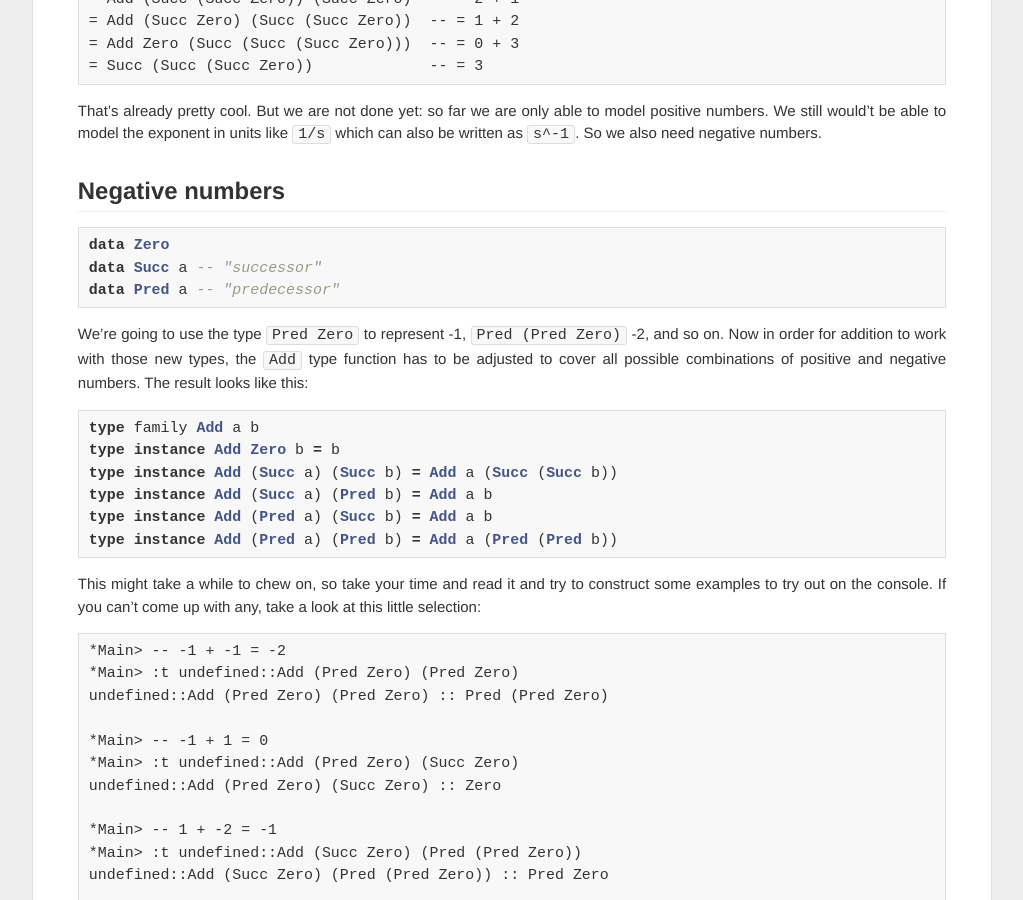
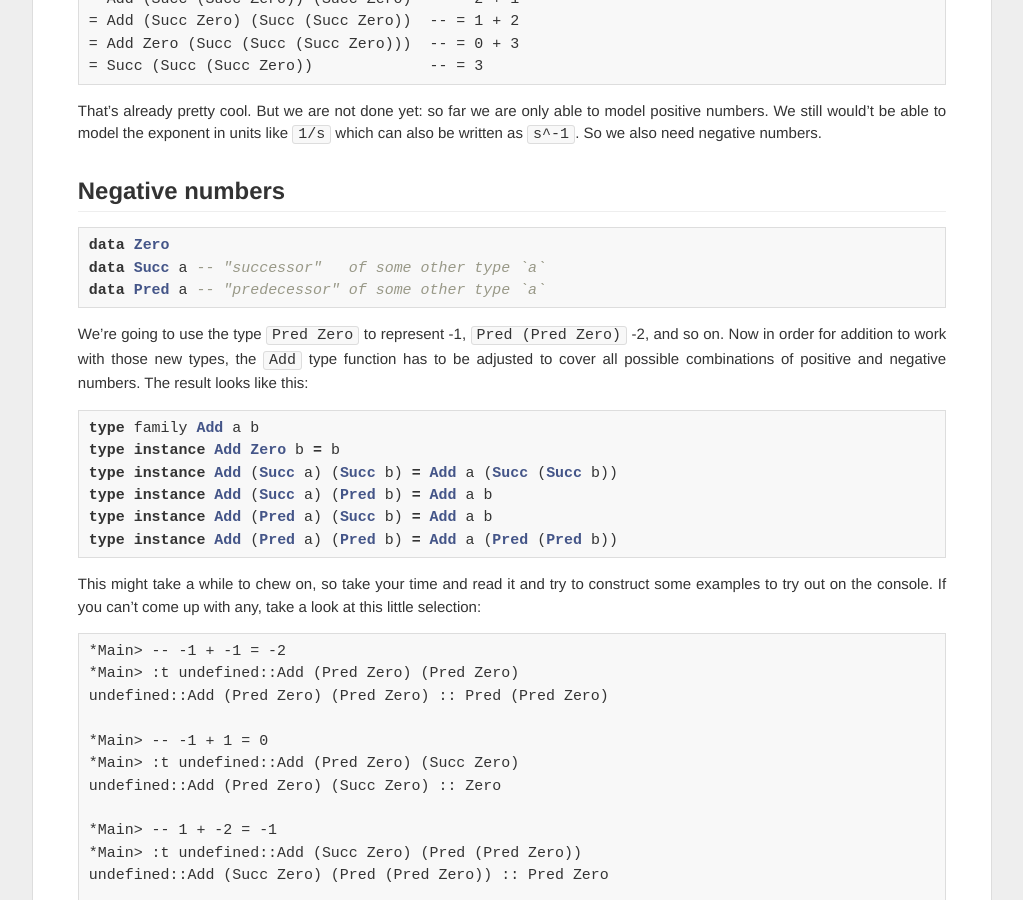
Before and after one commit to fronx/fronx.github.io, a Jekyll site: the page built from _posts/2013-12-24-physical-dimensions-and-types-1.md, in a window 1280 px wide and 900 px high, scrolled down 2800 px. Shown: the whole window, without its empty margins (128-1151 px from the left). Built offline with Jekyll 4.4.1, drawn with Linux system fonts in a browser that asks for light colours; Markdown is read by kramdown in place of the engine named in the settings.

Commit message:
more verboseness cuz you know

````diff
--- a/_posts/2013-12-24-physical-dimensions-and-types-1.md
+++ b/_posts/2013-12-24-physical-dimensions-and-types-1.md
@@ -125,8 +125,8 @@ That's already pretty cool. But we are not done yet: so far we are only able to
 
 ```haskell
 data Zero
-data Succ a -- "successor"
-data Pred a -- "predecessor"
+data Succ a -- "successor"   of some other type `a`
+data Pred a -- "predecessor" of some other type `a`
 ```
 
 We're going to use the type `Pred Zero` to represent -1, `Pred (Pred Zero)` -2, and so on. Now in order for addition to work with those new types, the `Add` type function has to be adjusted to cover all possible combinations of positive and negative numbers. The result looks like this:
````
